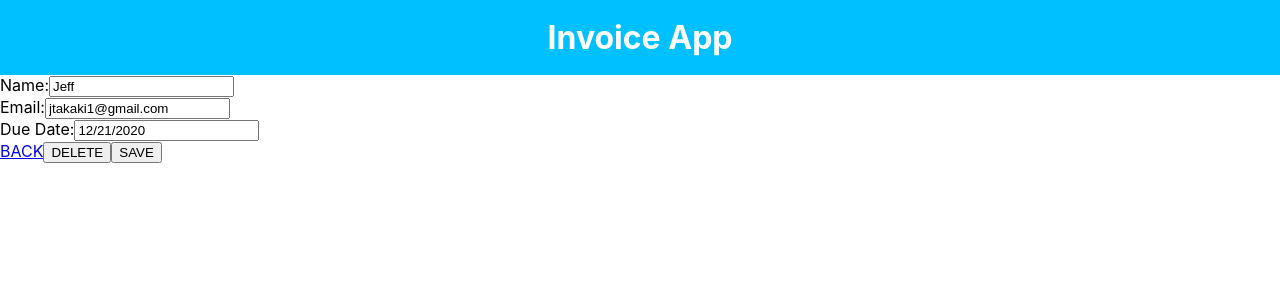
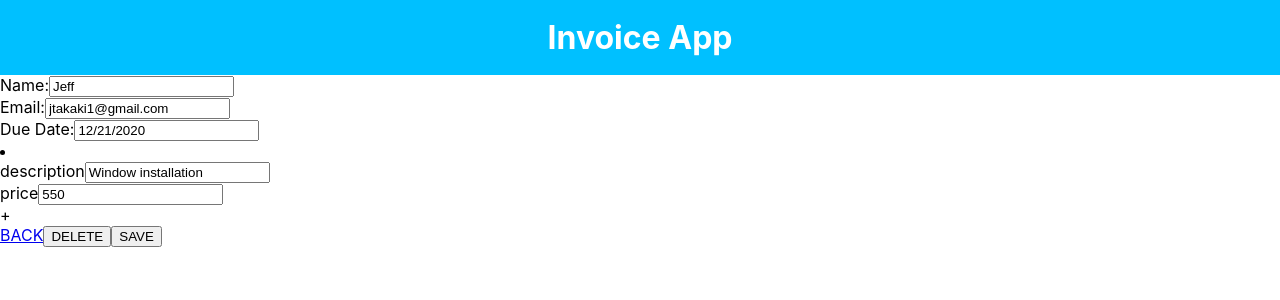
Before and after one commit to jeffreytakaki/sh-invoices, a React (Create React App) app: page /edit/0 in a window 1280 px wide. Shown: the top 300 px of the page. Built offline with nearby package versions, Linux system fonts and the light colour scheme.

Commit message:
line items create, update completed

```diff
--- a/src/App.js
+++ b/src/App.js
@@ -18,13 +18,20 @@ function App() {
             name: 'Jeff',
             email: 'jtakaki1@gmail.com',
             dueDate: '12/21/2020',
-            total: 555
+            lineItems: [
+                {description: 'Window installation', price: 550.00}
+            ],
+            total: 500.00
         },
         {
             name: 'Frank L',
             email: 'jtakaki1+02@gmail.com',
             dueDate: '1/1/2021',
-            total: 23.50
+            lineItems: [
+                {description: 'Plumbing fix', price: 49.99},
+                {description: 'Window installation', price: 550.00}
+            ],
+            total: 599.99
         }
     ]
     const [invoices, setInvoices] = useState(initial);
--- a/src/components/Invoice/CreateEditInvoice.jsx
+++ b/src/components/Invoice/CreateEditInvoice.jsx
@@ -1,10 +1,11 @@
 import React, { useState } from 'react';
 import { Link } from "react-router-dom";
 import { useHistory } from 'react-router-dom';
+import {LineItem} from './LineItem';
 
 export const CreateEditInvoice = ({cb, invoices=[], index, deleteInvoiceCb}) => {
     const history = useHistory();
-    const initialState = {id: '', name: '', email: '', dueDate: '', descriptions: []}
+    const initialState = {id: '', name: '', email: '', dueDate: '', lineItems: []}
     const loadState = () => {
         if(invoices.length) {
             // load up the saved invoice
@@ -26,6 +27,22 @@ export const CreateEditInvoice = ({cb, invoices=[], index, deleteInvoiceCb}) =>
         e.preventDefault();
         deleteInvoiceCb(invoices,index)
         history.push('/list-view')
+    }
+
+    const saveLineItem = (lineItem, index) => {
+        let newArray = [...invoice.lineItems]
+        newArray[index] = lineItem
+        setInvoice({...invoice, lineItems: newArray});
+    }
+
+    const renderLineItems = invoice.lineItems.map((lineItem, index) => {
+        return <LineItem key={index} index={index} description={lineItem.description} price={lineItem.price} saveLineItem={saveLineItem}/>
+    })
+
+    const addLineItem = () => {
+        const newLineItem = {description: '', price: 0}
+        let newArray = [...invoice.lineItems, newLineItem]
+        setInvoice({...invoice, lineItems: newArray});
     }
 
     const RenderFooter = () => {
@@ -80,6 +97,10 @@ export const CreateEditInvoice = ({cb, invoices=[], index, deleteInvoiceCb}) =>
                         value={invoice.dueDate}
                     />
                 </div>
+                <div className="input-section">
+                    {renderLineItems}
+                    <div onClick={addLineItem}>+</div>
+                </div>
                 <RenderFooter />
             </form>
         </div>
--- /dev/null
+++ b/src/components/Invoice/LineItem.jsx
@@ -0,0 +1,40 @@
+import React, { useState } from 'react';
+
+export const LineItem = ({description='', price=0, saveLineItem,index}) => {
+    const [LineItemObj, setLineItem] = useState({description, price});
+
+    const submitChange = (e) => {
+
+
+        if(e.target.className === 'description') {
+            setLineItem({...LineItemObj, description: e.target.value})
+        } else {
+            setLineItem({...LineItemObj, price: e.target.value})
+        }
+
+
+        // submit to higher order
+        saveLineItem(LineItemObj, index)
+    }
+
+    return (
+        <li>
+            <div className="lineItem-column description">
+                <label>description</label>
+                <input
+                    type="text"
+                    className="description"
+                    onChange={submitChange}
+                    value={LineItemObj.description} />
+            </div>
+            <div className="lineItem-column price">
+                <label>price</label>
+                <input
+                    type="text"
+                    className="price"
+                    onChange={submitChange}
+                    value={LineItemObj.price}/>
+            </div>
+        </li>
+    )
+}
```
